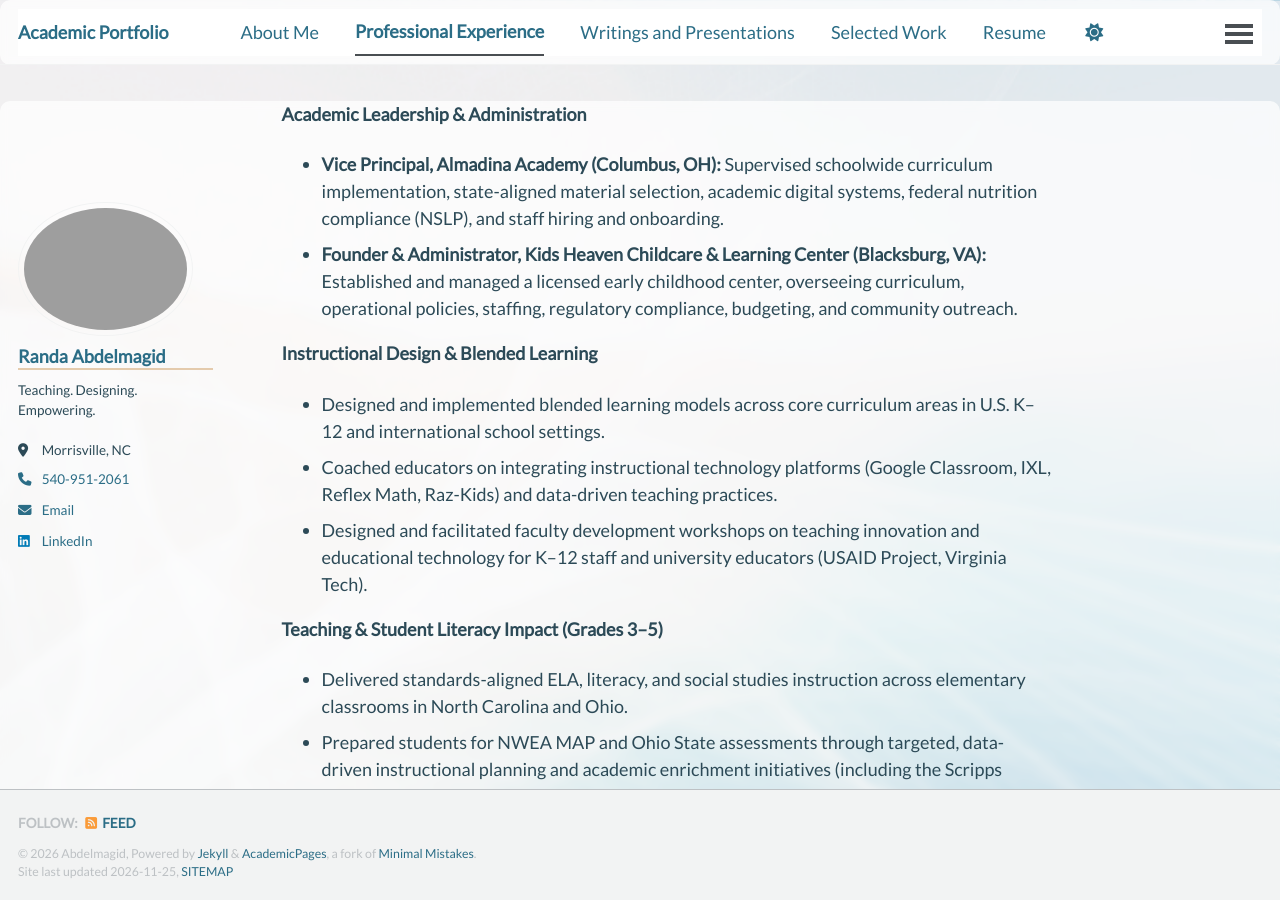
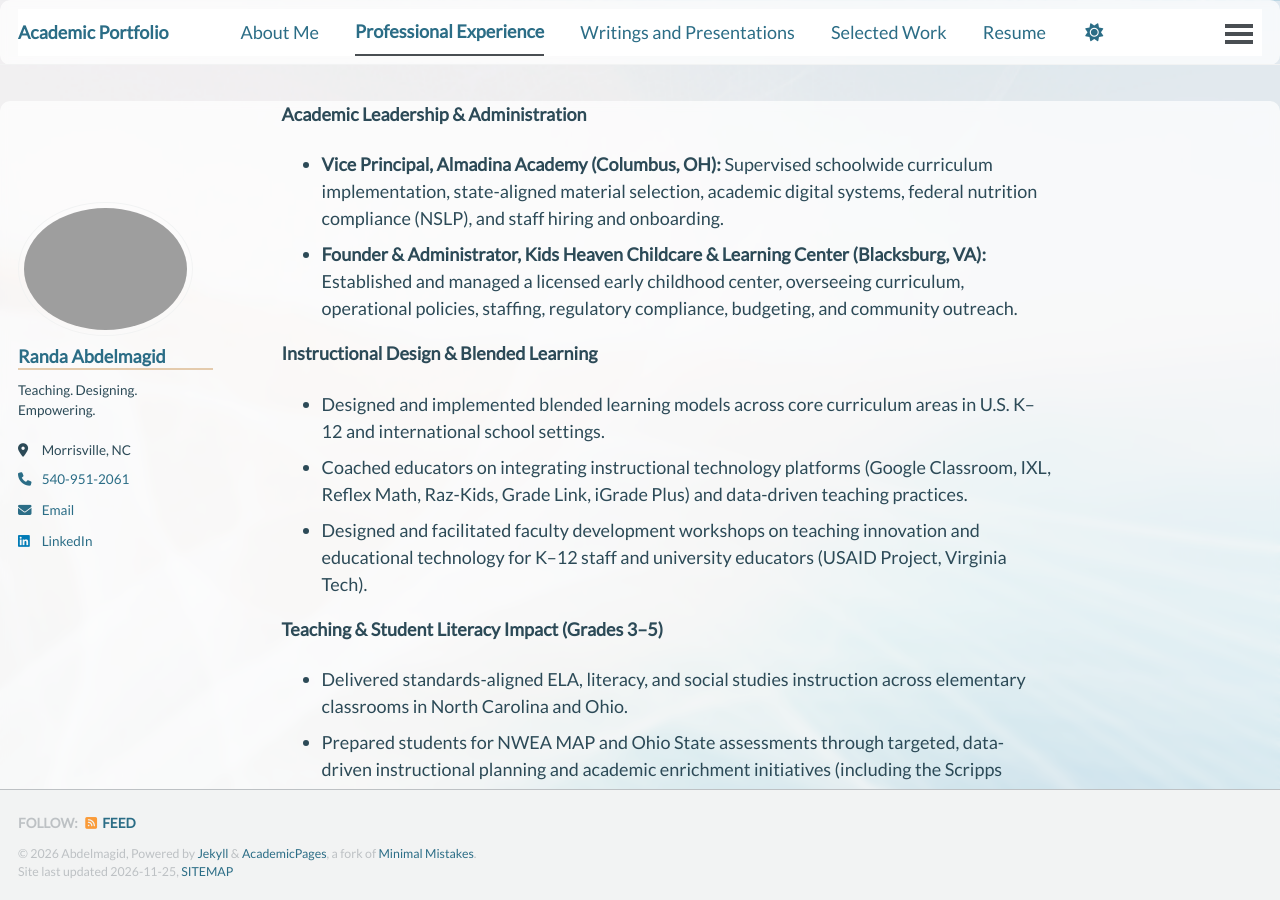
Before and after one commit to rfabdelmagid/rfabdelmagid.github.io, a Jekyll site: the page built from _pages/professionalexperience.html, in a window 1280 px wide and 900 px high. Built offline with Jekyll 4.4.1, drawn with Linux system fonts in a browser that asks for light colours; a script bundle is joined from its source files by our own code; a style sheet for code colours, icons or effects is not loaded.

Commit message:
Update professionalexperience.html

```diff
--- a/_pages/professionalexperience.html
+++ b/_pages/professionalexperience.html
@@ -10,14 +10,14 @@ author_profile: true
 
 <ul>
   <li><strong>Vice Principal, Almadina Academy (Columbus, OH):</strong> Supervised schoolwide curriculum implementation, state-aligned material selection, academic digital systems, federal nutrition compliance (NSLP), and staff hiring and onboarding.</li>
-  <li><strong>Founder & Administrator, Kids Heaven Childcare &amp; Learning Center (Blacksburg, VA):</strong> Established and managed a licensed early childhood center, overseeing curriculum, operational policies, staffing, regulatory compliance, budgeting, and community outreach.</li>
+  <li><strong>Founder & Administrator, Kids Heaven Childcare & Learning Center (Blacksburg, VA):</strong> Established and managed a licensed early childhood center, overseeing curriculum, operational policies, staffing, regulatory compliance, budgeting, and community outreach.</li>
 </ul>
 
 <p><strong>Instructional Design & Blended Learning</strong></p>
 
 <ul>
   <li>Designed and implemented blended learning models across core curriculum areas in U.S. K–12 and international school settings.</li>
-  <li>Coached educators on integrating instructional technology platforms (Google Classroom, IXL, Reflex Math, Raz-Kids) and data-driven teaching practices.</li>
+  <li>Coached educators on integrating instructional technology platforms (Google Classroom, IXL, Reflex Math, Raz-Kids, Grade Link, iGrade Plus) and data-driven teaching practices.</li>
   <li>Designed and facilitated faculty development workshops on teaching innovation and educational technology for K–12 staff and university educators (USAID Project, Virginia Tech).</li>
 </ul>
 
```
